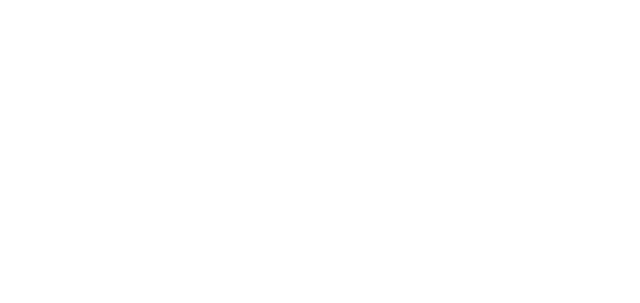
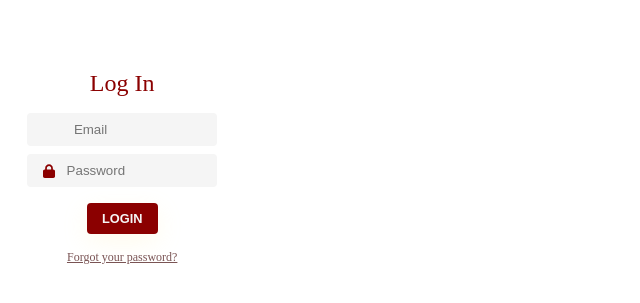
Before and after one commit to FedeSanta777/SpottedSapienza, a PHP site: page /loginpage.html in a window 1280 px wide. Before the commit the part shown is empty. Shown: the top 303 px of the page, without its empty margins (0-640 px from the left). Run offline with PHP 8.4, Linux system fonts and the light colour scheme.

Commit message:
scheda login (Js da implementare)

```diff
--- a/loginpage.html
+++ b/loginpage.html
@@ -1,7 +1,28 @@
 <!DOCTYPE html>
+<html lang="en">
 <head>
-    <title>LoginPage</title>
+    <meta charset="UTF-8">
+    <meta name="viewport" content="width=device-width, initial-scale=1.0">
+    <link rel="stylesheet" href="stile.css">
+    <title>Document</title>
 </head>
 <body>
-
+    <div class="card">
+        <h4 class="title">Log In</h4>
+        <form>
+          <div class="field">
+            <svg class="input-icon" viewBox="0 0 500 500" xmlns="http://www.w3.org/2000/svg"></svg>
+            <path d="M207.8 20.73c-93.45 18.32-168.7 93.66-187 187.1c-27.64 140.9 68.65 266.2 199.1 285.1c19.01 2.888 36.17-12.26 36.17-31.49l.0001-.6631c0-15.74-11.44-28.88-26.84-31.24c-84.35-12.98-149.2-86.13-149.2-174.2c0-102.9 88.61-185.5 193.4-175.4c91.54 8.869 158.6 91.25 158.6 183.2l0 16.16c0 22.09-17.94 40.05-40 40.05s-40.01-17.96-40.01-40.05v-120.1c0-8.847-7.161-16.02-16.01-16.02l-31.98 .0036c-7.299 0-13.2 4.992-15.12 11.68c-24.85-12.15-54.24-16.38-86.06-5.106c-38.75 13.73-68.12 48.91-73.72 89.64c-9.483 69.01 43.81 128 110.9 128c26.44 0 50.43-9.544 69.59-24.88c24 31.3 65.23 48.69 109.4 37.49C465.2 369.3 496 324.1 495.1 277.2V256.3C495.1 107.1 361.2-9.332 207.8 20.73zM239.1 304.3c-26.47 0-48-21.56-48-48.05s21.53-48.05 48-48.05s48 21.56 48 48.05S266.5 304.3 239.1 304.3z"></path></svg>
+            <input autocomplete="off" id="logemail" placeholder="Email" class="input-field" name="logemail" type="email">
+          </div>
+          <div class="field">
+            <svg class="input-icon" viewBox="0 0 500 500" xmlns="http://www.w3.org/2000/svg">
+            <path d="M80 192V144C80 64.47 144.5 0 224 0C303.5 0 368 64.47 368 144V192H384C419.3 192 448 220.7 448 256V448C448 483.3 419.3 512 384 512H64C28.65 512 0 483.3 0 448V256C0 220.7 28.65 192 64 192H80zM144 192H304V144C304 99.82 268.2 64 224 64C179.8 64 144 99.82 144 144V192z"></path></svg>
+            <input autocomplete="off" id="logpass" placeholder="Password" class="input-field" name="logpass" type="password">
+          </div>
+          <button class="btn" type="submit">Login</button>
+          <a href="#" class="btn-link">Forgot your password?</a>
+        </form>
+      </div>
 </body>
+</html>
--- a/stile.css
+++ b/stile.css
@@ -1 +1,79 @@
 h1 {font-size: 16px;color: darkred;}
+.card {
+    width: 190px;
+    padding: 1.9rem 1.2rem;
+    text-align: center;
+    background: white;
+   }
+
+   /*Inputs*/
+   .field {
+    margin-top: .5rem;
+    display: flex;
+    align-items: center;
+    justify-content: center;
+    gap: .5em;
+    background-color: whitesmoke;
+    border-radius: 4px;
+    padding: .5em 1em;
+   }
+
+   .input-icon {
+    height: 1em;
+    width: 1em;
+    fill: darkred;
+   }
+
+   .input-field {
+    background: none;
+    border: none;
+    outline: none;
+    width: 100%;
+    color: black;
+   }
+
+   /*Text*/
+   .title {
+    margin-bottom: 1rem;
+    font-size: 1.5em;
+    font-weight: 500;
+    color: darkred;
+   }
+
+   /*Buttons*/
+   .btn {
+    margin: 1rem;
+    border: none;
+    border-radius: 4px;
+    font-weight: bold;
+    font-size: .8em;
+    text-transform: uppercase;
+    padding: 0.6em 1.2em;
+    background-color: darkred;
+    color: whitesmoke;
+    box-shadow: 0 8px 24px 0 rgb(255 235 167 / 20%);
+    transition: all .3s ease-in-out;
+   }
+
+   .btn-link {
+    color: rgb(122, 84, 84);
+    display: block;
+    font-size: .75em;
+    transition: color .3s ease-out;
+   }
+
+   /*Hover & focus*/
+   .field input:focus::placeholder {
+    opacity: 0;
+    transition: opacity .3s;
+   }
+
+   .btn:hover {
+    background-color: whitesmoke;
+    color: darkred;
+    box-shadow: 0 8px 24px 0 rgb(16 39 112 / 20%);
+   }
+
+   .btn-link:hover {
+    color: darkred;
+   }
```
